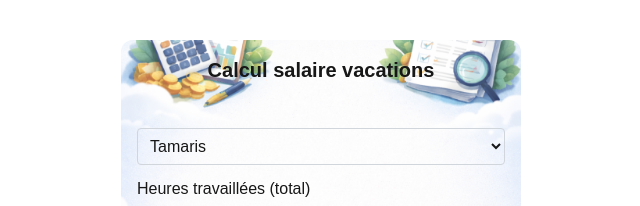
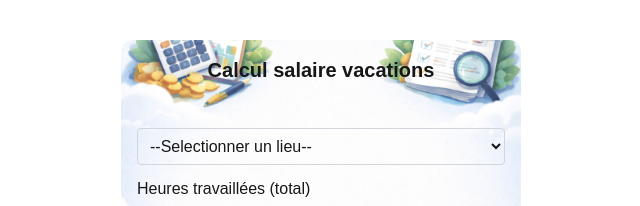
Before and after one commit to laetitia-piat/salaire-front, a Next.js app: page / in a window 1280 px wide. Shown: the top 206 px of the page, without its empty margins (319-959 px from the left). Built offline with nearby package versions, Linux system fonts and the light colour scheme.

Commit message:
add a select

```diff
--- a/app/page.tsx
+++ b/app/page.tsx
@@ -68,6 +68,7 @@ export default function Home() {
           onChange={(e) => setType(e.target.value)}
           className="mt-1 w-full rounded border border-gray-300 p-2"
         >
+          <option value="Select">--Selectionner un lieu--</option>
           <option value="Tamaris">Tamaris</option>
           <option value="HPEL">HPEL</option>
           <option value="Diabeto">Diabeto</option>
```
